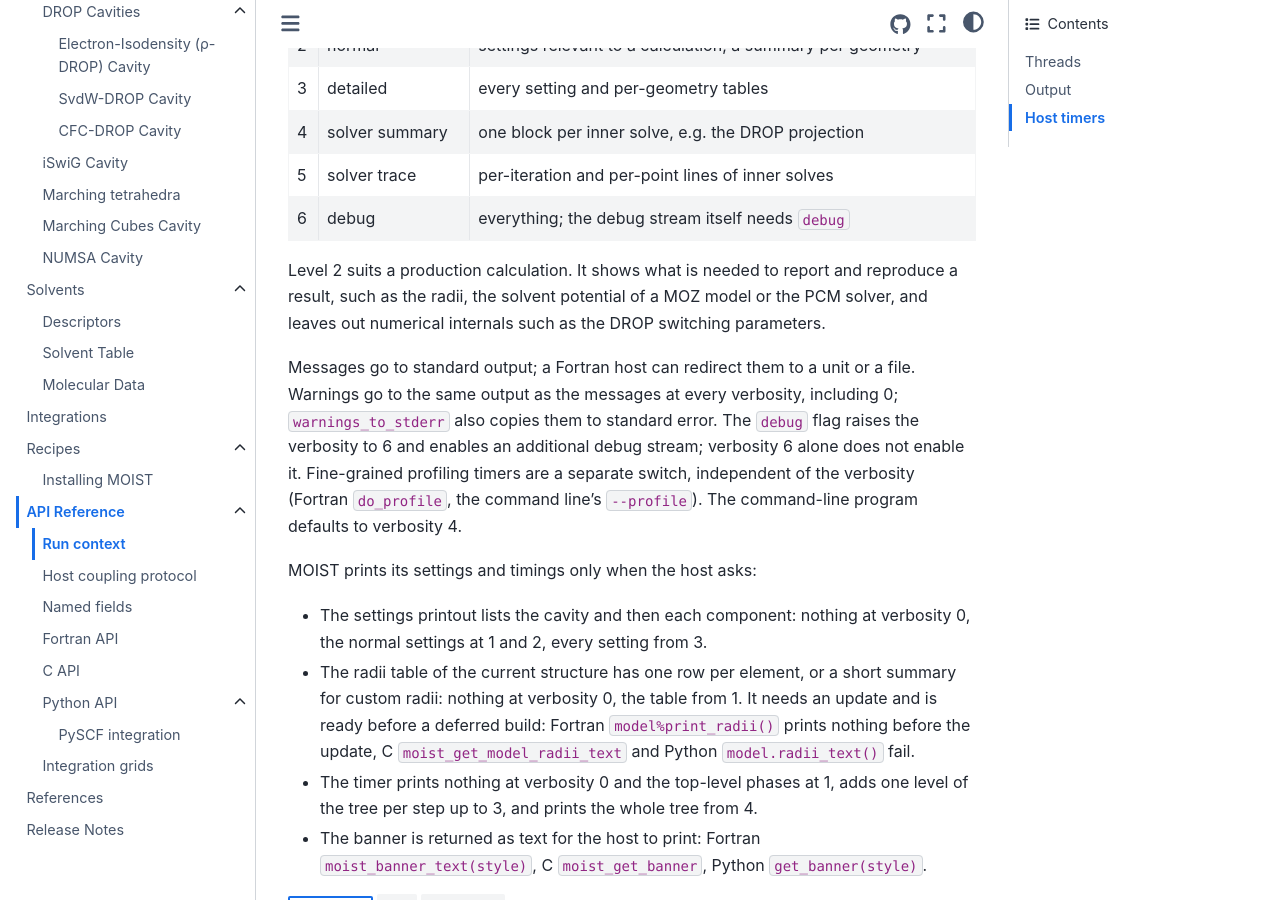
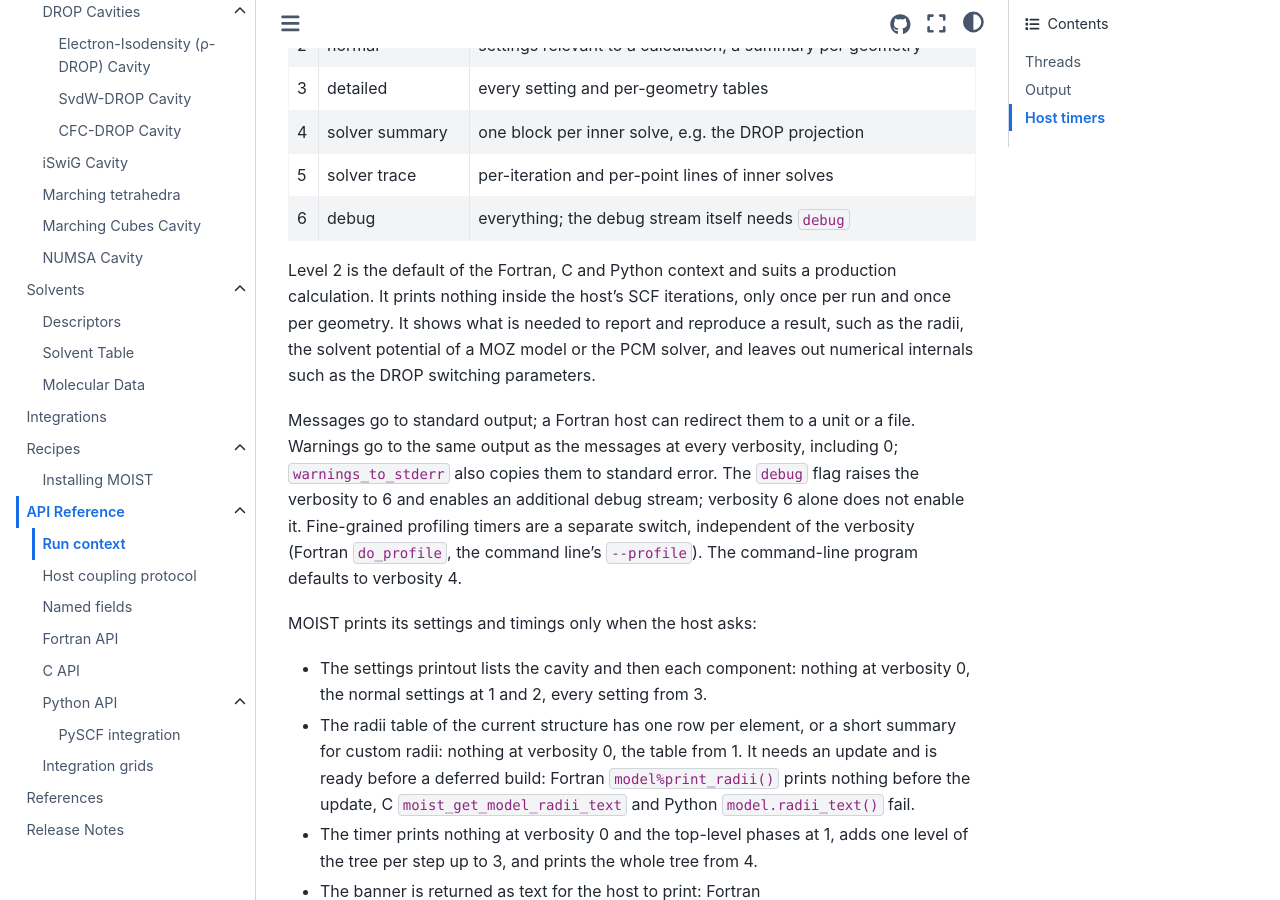
Before and after one commit to lukaswittmann/moist, a Sphinx documentation site: the page built from docs/reference/context.rst, in a window 1280 px wide and 900 px high, scrolled down 853 px. Built offline with Sphinx 7.4.7 and the Sphinx Book theme 1.1.4, drawn with Linux system fonts in a browser that asks for light colours; pages that are not in the unit, such as notebooks, are missing from menus.

Commit message:
Detail verbosity of 2

```diff
--- a/docs/reference/context.rst
+++ b/docs/reference/context.rst
@@ -38,7 +38,8 @@ A host calls MOIST in every SCF iteration and geometry step, so each level also
 6  debug          everything; the debug stream itself needs ``debug``
 == ============== ===========================================================
 
-Level 2 suits a production calculation.
+Level 2 is the default of the Fortran, C and Python context and suits a production calculation.
+It prints nothing inside the host's SCF iterations, only once per run and once per geometry.
 It shows what is needed to report and reproduce a result, such as the radii, the solvent potential of a MOZ model or the PCM solver, and leaves out numerical internals such as the DROP switching parameters.
 
 Messages go to standard output; a Fortran host can redirect them to a unit or a file.
```
